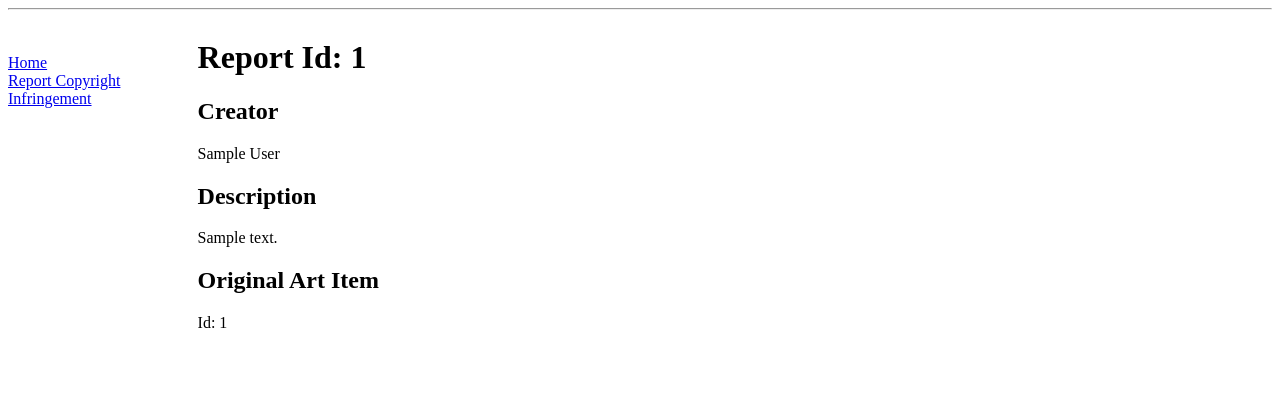
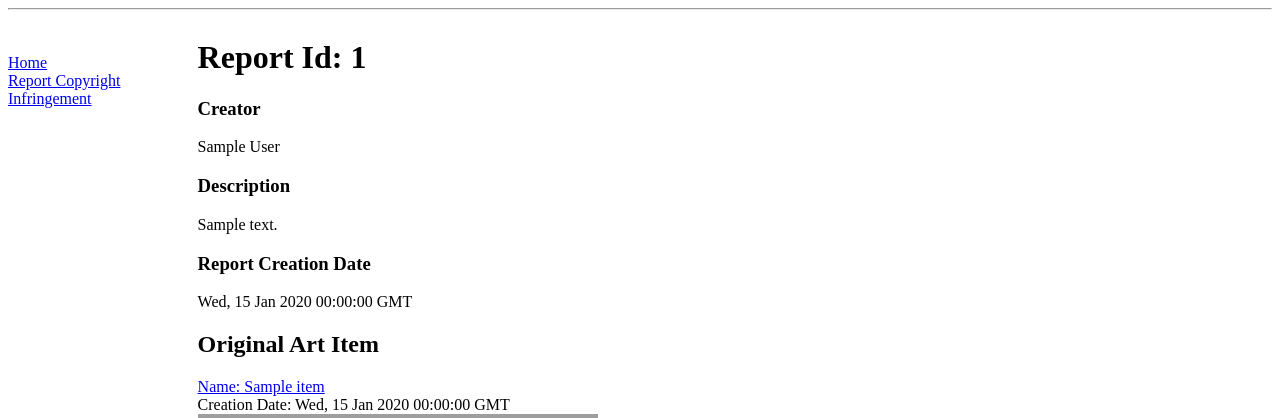
Before and after one commit to bounswe/bounswe2022group7, a Flask app: page /copyright/1/ in a window 1280 px wide. Shown: the part 124-542 px from the top of the page. Before the commit the page ends 452 px from the top, so only its background shows below. Run offline with Flask 2, Linux system fonts and the light colour scheme; tables that the repository leaves empty hold one stand-in row (values such as "Sample post"); grey boxes are pictures that could not be loaded.

Commit message:
connected delete art item endpoint to the templates

```diff
--- a/practice-app/website/api/copyright.py
+++ b/practice-app/website/api/copyright.py
@@ -78,9 +78,16 @@ def get_copyright_report_data(report_id):
     # Giving the name of the reoprt creator to the frontend
     report["creator_name"]  = User.query.get(report["creator"]).get_name()
 
-    # Giving relevant art items URIs to the frontend
-    report["original_image_uri"]  = ArtItem.query.get(report["original_art_item_id"]).content_uri
-    report["infringement_image_uri"] = ArtItem.query.get(report["infringement_art_item_id"]).content_uri
+    # Giving relevant art items data to the frontend
+    original_art_item = ArtItem.query.get(report["original_art_item_id"])
+    infringement_art_item = ArtItem.query.get(report["infringement_art_item_id"])
+
+    report["original_art_name"]  = original_art_item.name
+    report["original_art_creation_date"]  = original_art_item.creation_date
+    report["original_art_uri"]  = original_art_item.content_uri
+    report["infringement_art_name"]  = infringement_art_item.name
+    report["infringement_art_creation_date"]  = infringement_art_item.creation_date
+    report["infringement_art_uri"]  = infringement_art_item.content_uri
 
     return report, 200
 
--- a/practice-app/website/templates/view_copyright_report.html
+++ b/practice-app/website/templates/view_copyright_report.html
@@ -20,6 +20,31 @@
     // IMPLEMENTING DIFFERENT FEATURES
     url = "/api/copyright/{{report_id}}"
 
+    function remove_art_item(art_item_id) {
+        var json_body = {"art_item_id":art_item_id};
+
+        url = "/api/copyright"
+        fetch(url, {
+            method: "DELETE",
+            body: json_body,     //JSON.stringify(Object.fromEntries(formData)),
+            headers: {
+                "Content-type": "application/json; charset=UTF-8",
+            }
+        }).then(response => {
+            if (response.status == 201) {
+                response.json().then(report_data => {
+                    window.location.assign('/home/')
+                    alert("Art Item with ID:" + report_data["id"] + "succesfully removed.")
+                })
+            }
+            else {
+                response.json().then(error_data => {
+                    alert(error_data["error"])
+                })
+            }
+        })
+    }
+
     fetch(url)
     .then(response => {
 
@@ -31,26 +56,31 @@
 
                 add_element("h1", "Report Id: " + report_data["id"])
 
-                add_element("h2", "Creator")
+                add_element("h3", "Creator")
                 add_element("div", report_data["creator_name"])
 
-                add_element("h2", "Description")
+                add_element("h3", "Description")
                 add_element("div", report_data["description"])
 
+                add_element("h3", "Report Creation Date")
+                add_element("div", report_data["creation_date"])
+
                 add_element("h2", "Original Art Item")
-                add_element("div", "Id: " + report_data["original_art_item_id"])
-                add_element("div", "<img src=\"" + event_data["original_image_uri"] + "\">")
+                add_element("div", "<a href=/art_item/" + report_data["original_art_item_id"] + ">Name: " + report_data["original_art_name"] + "</a>")
+                add_element("div", "Creation Date: " + report_data["original_art_creation_date"])
+                add_element("div", "<img src=\"" + report_data["original_art_uri"] + "\">")
+                add_element("div", "<input type='button' value='Remove Original Art Item' onclick='remove_art_item(" + report_data["original_art_item_id"] + ")''>")
 
                 add_element("h2", "Infringement Art Item")
-                add_element("div", "Id: " + report_data["infringement_art_item_id"])
-                add_element("div", "<img src=\"" + event_data["infringement_image_uri"] + "\">")
+                add_element("div", "<a href=/art_item/" + report_data["infringement_art_item_id"] + ">Name: " + report_data["infringement_art_name"] + "</a>")
+                add_element("div", "Creation Date: " + report_data["infringement_art_creation_date"])
+                add_element("div", "<img src=\"" + report_data["infringement_art_uri"] + "\">")
+                add_element("div", "<input type='button' value='Remove Infringement Art Item' onclick='remove_art_item(" + report_data["infringement_art_item_id"] + ")''>")
 
                 add_element("h2", "Similarity Score")
                 add_element("p", "Smaller similarity scores indicates similar art items")
-                add_element("div", event_data["similarity_score"])
+                add_element("div", report_data["similarity_score"])
 
-                add_element("h2", "Creation Date")
-                add_element("div", "<b>Date:</b>" + event_data["creation_date"])
             }
         )}
     }).catch(err => {
```
